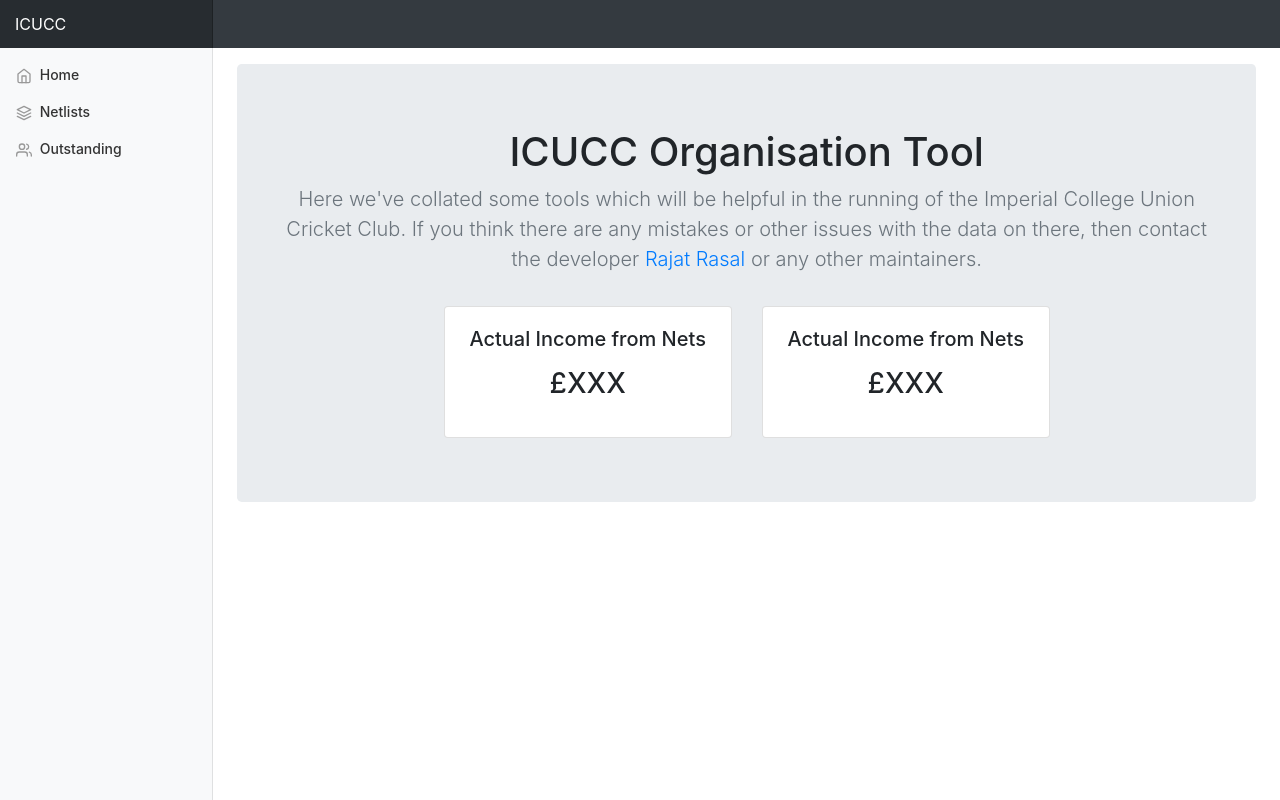
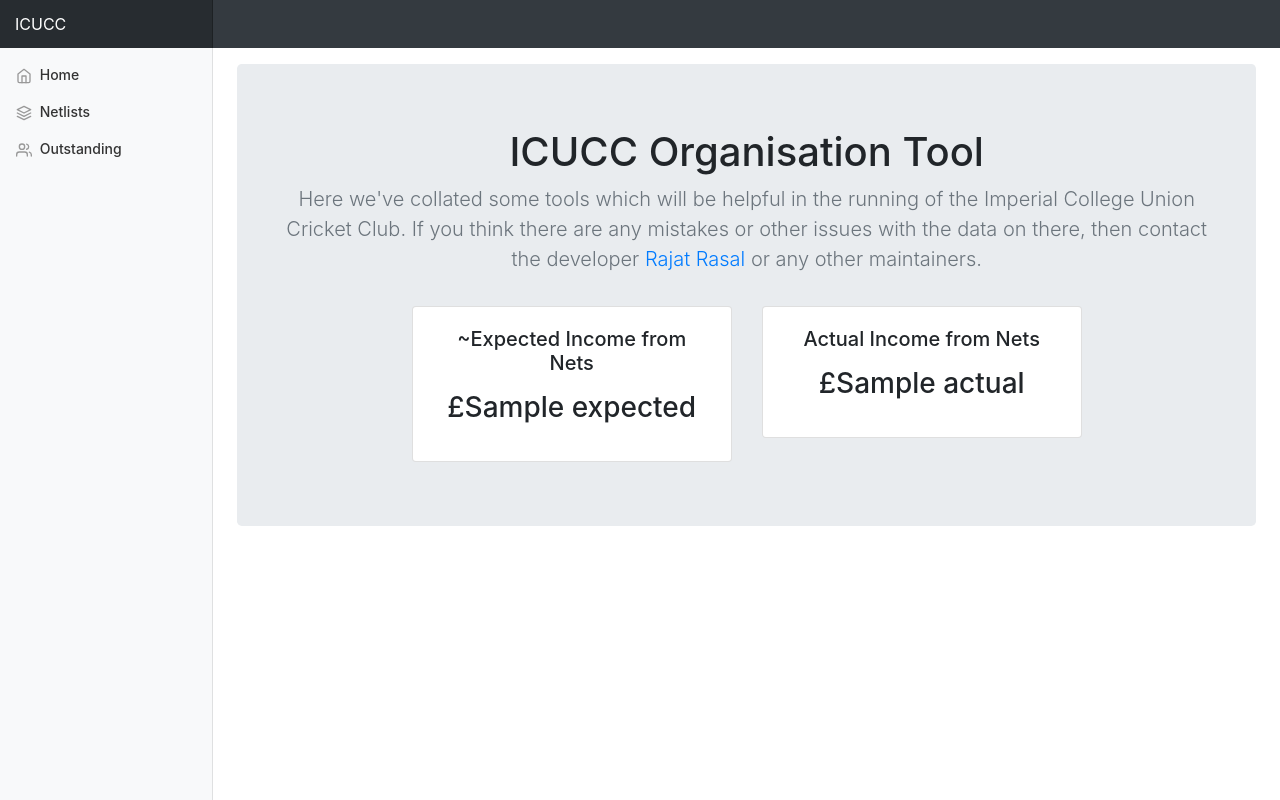
Before and after one commit to RajatRasal/Netlist-Tracker, a Flask app: template templates/home.html in a window 1280 px wide. Run offline with Flask 2, Linux system fonts and the light colour scheme; the template is opened without the code that fills it: most values are stand-ins (such as "Sample title", 1, 10 or a date in 2020); some libraries are stand-ins or nearby versions.

Commit message:
Home page with total income comparison analytics

```diff
--- a/server.py
+++ b/server.py
@@ -54,7 +54,23 @@ def get_netlists():
 
 @app.route('/', methods=['GET'])
 def home():
-    return render_template('home.html', option='home')
+    payment_mem = pd.read_csv('./Purchase_Group_Report 32468.csv')
+    payment_non_mem = pd.read_csv('./Purchase_Group_Report 32541.csv')
+
+    # Total actual net payments
+    actual = payment_mem['Gross Price'].sum() \
+            + payment_non_mem['Gross Price'].sum()
+
+    # Approx. expected net payments
+    expected = pd.read_csv('./freenet.csv',
+                           encoding='latin').notna().values.sum()
+    expected2 = pd.read_csv('./netlist.csv',
+                            encoding='latin').notna().values.sum()
+    expected = (expected2 - expected) * 5
+
+    return render_template('home.html', option='home',
+                           expected=expected,
+                           actual=int(actual))
 
 @app.route('/netlist', methods=['GET'])
 def netlists():
--- a/templates/home.html
+++ b/templates/home.html
@@ -10,18 +10,18 @@
               </p>
               <div class="row justify-content-md-center pt-3">
                 <div class="col-md-auto">
-                  <div class="card" style="width: 18rem;">
+                  <div class="card" style="width: 20rem;">
                     <div class="card-body">
-                      <h5 class="card-title">Actual Income from Nets</h5>
-                      <p class="card-text"><h3>£XXX</h3></p>
+                      <h5 class="card-title">~Expected Income from Nets</h5>
+                      <p class="card-text"><h3>£{{ expected }}</h3></p>
                     </div>
                   </div>
               </div>
               <div class="col-md-auto">
-                <div class="card" style="width: 18rem;">
+                <div class="card" style="width: 20rem;">
                   <div class="card-body">
                     <h5 class="card-title">Actual Income from Nets</h5>
-                    <p class="card-text"><h3>£XXX</h3></p>
+                    <p class="card-text"><h3>£{{ actual }}</h3></p>
                   </div>
                 </div>
               </div>
```
